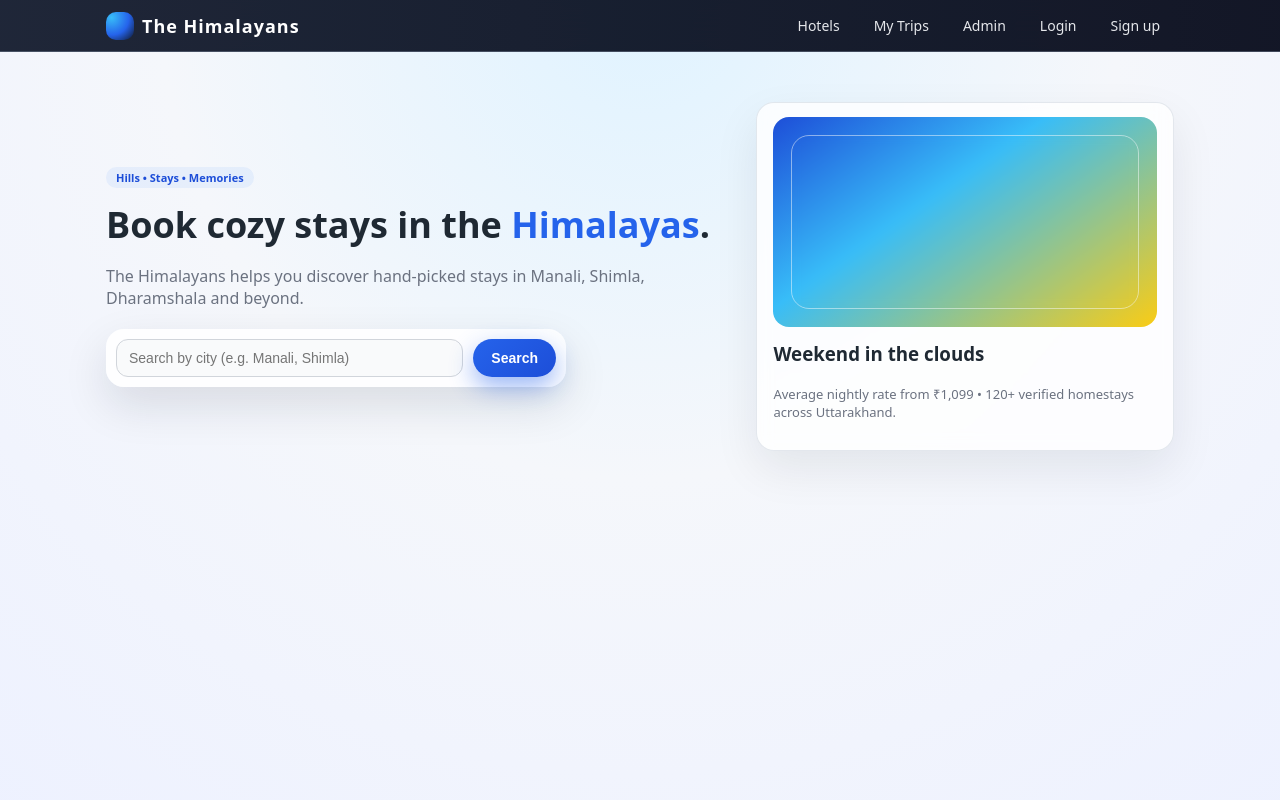
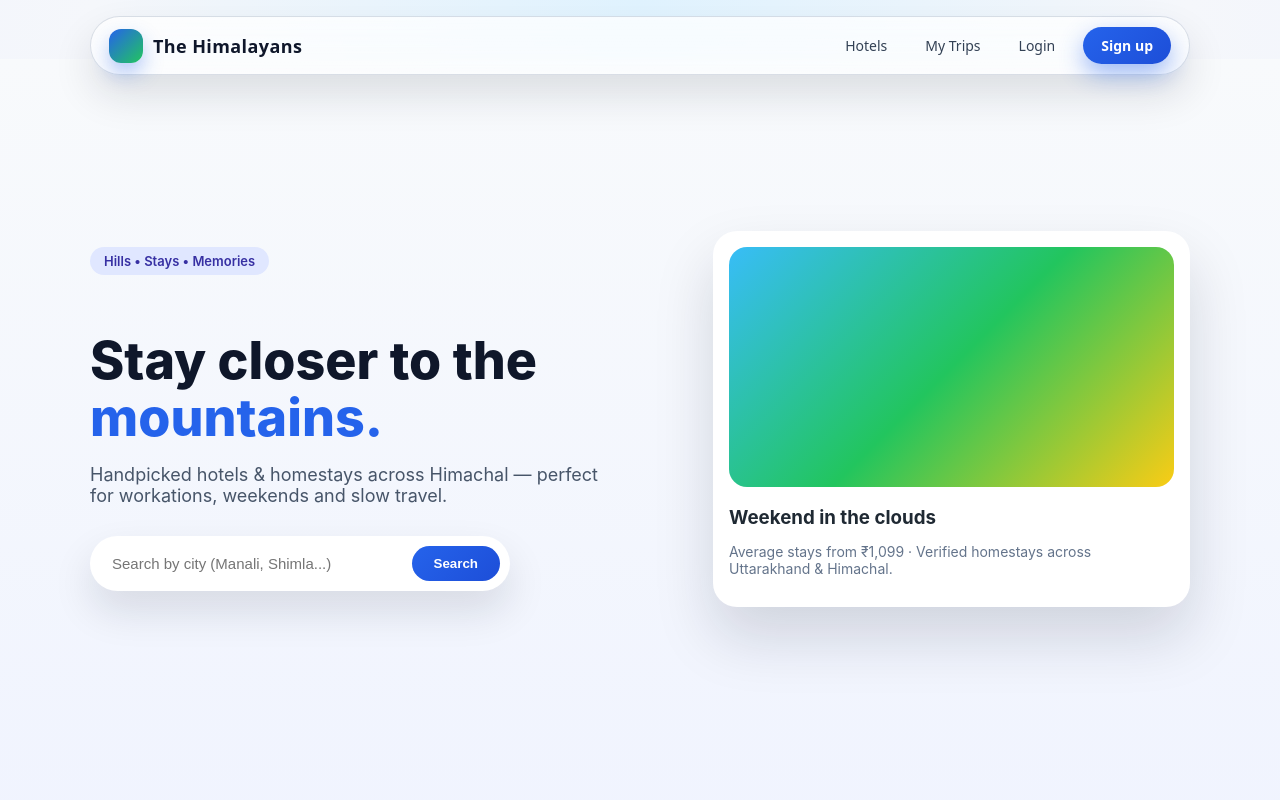
Before and after one commit to pamnautiyal-cpu/himstay, a React (Vite) app in the folder frontend/: page / in a window 1280 px wide. Shown: the top 800 px of the page. Built offline with nearby package versions, Linux system fonts and the light colour scheme.

Commit message:
Modern glass navbar redesign

```diff
--- a/frontend/src/components/Navbar.jsx
+++ b/frontend/src/components/Navbar.jsx
@@ -1,12 +1,14 @@
 import { Link, useLocation } from "react-router-dom";
 
-const navLinkStyle = (active) => ({
-  padding: "6px 14px",
+const linkStyle = (active) => ({
+  padding: "8px 16px",
   borderRadius: 999,
   fontSize: 14,
   fontWeight: 500,
-  color: active ? "#0f172a" : "#e5e7eb",
-  background: active ? "rgba(248, 250, 252, 0.92)" : "transparent",
+  color: active ? "#0f172a" : "#334155",
+  background: active ? "rgba(255,255,255,0.85)" : "transparent",
+  textDecoration: "none",
+  transition: "all 0.25s ease",
 });
 
 function Navbar() {
@@ -16,88 +18,109 @@ function Navbar() {
     <header
       style={{
         position: "sticky",
-        top: 0,
-        zIndex: 20,
-        backdropFilter: "blur(14px)",
-        background: "linear-gradient(to right, #0f172aee, #020617ee)",
-        borderBottom: "1px solid rgba(148, 163, 184, 0.35)",
+        top: 16,
+        zIndex: 50,
+        display: "flex",
+        justifyContent: "center",
+        pointerEvents: "none",
       }}
     >
       <nav
         style={{
+          pointerEvents: "auto",
+          width: "100%",
           maxWidth: 1100,
-          margin: "0 auto",
-          padding: "10px 16px",
+          margin: "0 16px",
+          padding: "10px 18px",
           display: "flex",
           alignItems: "center",
           justifyContent: "space-between",
+          borderRadius: 999,
+          background:
+            "linear-gradient(180deg, rgba(255,255,255,0.75), rgba(255,255,255,0.6))",
+          backdropFilter: "blur(16px)",
+          boxShadow:
+            "0 20px 40px rgba(15, 23, 42, 0.12)",
+          border: "1px solid rgba(148,163,184,0.35)",
         }}
       >
-        {/* Logo */}
+        {/* LOGO */}
         <Link
           to="/"
           style={{
             display: "flex",
             alignItems: "center",
-            gap: 8,
-            color: "white",
+            gap: 10,
             textDecoration: "none",
           }}
         >
           <span
             style={{
-              width: 28,
-              height: 28,
-              borderRadius: 10,
+              width: 34,
+              height: 34,
+              borderRadius: 12,
               background:
-                "radial-gradient(circle at 20% 20%, #38bdf8, #2563eb 55%, #0f172a 100%)",
-              display: "inline-block",
+                "linear-gradient(135deg, #2563eb, #22c55e)",
+              boxShadow:
+                "0 10px 20px rgba(37,99,235,0.35)",
             }}
           />
           <span
             style={{
-              fontWeight: 700,
-              letterSpacing: 1,
+              fontWeight: 800,
               fontSize: 18,
+              letterSpacing: 0.4,
+              color: "#0f172a",
             }}
           >
             The Himalayans
           </span>
         </Link>
 
-        {/* Links */}
-        <div style={{ display: "flex", gap: 6 }}>
+        {/* LINKS */}
+        <div
+          style={{
+            display: "flex",
+            alignItems: "center",
+            gap: 6,
+          }}
+        >
           <Link
             to="/hotels"
-            style={navLinkStyle(location.pathname === "/hotels")}
+            style={linkStyle(location.pathname === "/hotels")}
           >
             Hotels
           </Link>
 
           <Link
             to="/mytrips"
-            style={navLinkStyle(location.pathname === "/mytrips")}
+            style={linkStyle(location.pathname === "/mytrips")}
           >
             My Trips
           </Link>
 
           <Link
-            to="/admin/add-hotel"
-            style={navLinkStyle(location.pathname === "/admin/add-hotel")}
-          >
-            Admin
-          </Link>
-
-          <Link
             to="/login"
-            style={navLinkStyle(location.pathname === "/login")}
+            style={linkStyle(location.pathname === "/login")}
           >
             Login
           </Link>
 
           <Link
             to="/register"
-            style={navLinkStyle(location.pathname === "/register")}
+            style={{
+              marginLeft: 6,
+              padding: "9px 18px",
+              borderRadius: 999,
+              fontSize: 14,
+              fontWeight: 600,
+              color: "#fff",
+              textDecoration: "none",
+              background:
+                "linear-gradient(135deg, #2563eb, #1d4ed8)",
+              boxShadow:
+                "0 10px 25px rgba(37,99,235,0.45)",
+            }}
           >
             Sign up
           </Link>
--- a/frontend/src/pages/Home.jsx
+++ b/frontend/src/pages/Home.jsx
@@ -1,93 +1,188 @@
-import { useState } from "react";
-import { useNavigate } from "react-router-dom";
+import React from "react";
 
 function Home() {
-  const [city, setCity] = useState("");
-  const navigate = useNavigate();
-
-  const handleSearch = (e) => {
-    e.preventDefault();
-    if (!city.trim()) return;
-    navigate(`/hotels?city=${encodeURIComponent(city.trim())}`);
-  };
-
   return (
-    <div className="hs-app">
-      <div className="hs-container">
-        <section
+    <div
+      style={{
+        background: "linear-gradient(180deg, #f8fafc, #eef2ff)",
+        minHeight: "100vh",
+        fontFamily: "Inter, sans-serif",
+      }}
+    >
+      {/* HERO SECTION */}
+      <section
+        style={{
+          minHeight: "90vh",
+          display: "flex",
+          alignItems: "center",
+          justifyContent: "center",
+          padding: "0 20px",
+        }}
+      >
+        <div
           style={{
+            maxWidth: 1100,
+            width: "100%",
             display: "grid",
-            gridTemplateColumns: "minmax(0, 3fr) minmax(0, 2fr)",
-            gap: 24,
+            gridTemplateColumns: "1.1fr 0.9fr",
+            gap: 40,
             alignItems: "center",
-            marginTop: 26,
           }}
         >
+          {/* LEFT */}
           <div>
-            <div className="hs-pill">Hills • Stays • Memories</div>
-            <h1 style={{ fontSize: 36, margin: "12px 0 8px" }}>
-              Book cozy stays in the{" "}
-              <span style={{ color: "#2563eb" }}>Himalayas</span>.
+            <span
+              style={{
+                display: "inline-block",
+                padding: "6px 14px",
+                borderRadius: 999,
+                background: "#e0e7ff",
+                color: "#3730a3",
+                fontSize: 13,
+                fontWeight: 600,
+                marginBottom: 14,
+              }}
+            >
+              Hills • Stays • Memories
+            </span>
+
+            <h1
+              style={{
+                fontSize: 52,
+                lineHeight: 1.1,
+                fontWeight: 800,
+                color: "#0f172a",
+                marginBottom: 16,
+              }}
+            >
+              Stay closer to the <br />
+              <span style={{ color: "#2563eb" }}>mountains.</span>
             </h1>
-            <p className="hs-subtitle">
-              The Himalayans helps you discover hand-picked stays in Manali, Shimla,
-Dharamshala and beyond.
+
+            <p
+              style={{
+                fontSize: 18,
+                color: "#475569",
+                maxWidth: 520,
+                marginBottom: 30,
+              }}
+            >
+              Handpicked hotels & homestays across Himachal — perfect for
+              workations, weekends and slow travel.
             </p>
 
-            <form
-              onSubmit={handleSearch}
+            {/* SEARCH */}
+            <div
               style={{
                 display: "flex",
                 gap: 10,
+                background: "#fff",
                 padding: 10,
-                borderRadius: 18,
-                background: "rgba(255,255,255,0.9)",
-                boxShadow: "0 18px 45px rgba(15, 23, 42, 0.12)",
-                maxWidth: 460,
-                marginTop: 18,
+                borderRadius: 999,
+                boxShadow:
+                  "0 20px 40px rgba(15, 23, 42, 0.12)",
+                maxWidth: 420,
               }}
             >
               <input
-                className="hs-input"
-                placeholder="Search by city (e.g. Manali, Shimla)"
-                value={city}
-                onChange={(e) => setCity(e.target.value)}
+                placeholder="Search by city (Manali, Shimla...)"
+                style={{
+                  border: "none",
+                  outline: "none",
+                  flex: 1,
+                  fontSize: 15,
+                  paddingLeft: 12,
+                }}
               />
-              <button type="submit" className="hs-btn-primary">
+              <button
+                style={{
+                  background:
+                    "linear-gradient(135deg, #2563eb, #1d4ed8)",
+                  color: "#fff",
+                  border: "none",
+                  padding: "10px 22px",
+                  borderRadius: 999,
+                  fontWeight: 600,
+                  cursor: "pointer",
+                }}
+              >
                 Search
               </button>
-            </form>
+            </div>
           </div>
 
-          <div className="hs-card">
+          {/* RIGHT CARD */}
+          <div
+            style={{
+              background: "white",
+              borderRadius: 24,
+              padding: 16,
+              boxShadow:
+                "0 30px 60px rgba(15, 23, 42, 0.15)",
+            }}
+          >
             <div
               style={{
-                borderRadius: 16,
-                height: 210,
+                height: 240,
+                borderRadius: 18,
                 background:
-                  "linear-gradient(145deg, #1d4ed8, #38bdf8 40%, #facc15 100%)",
-                position: "relative",
-                overflow: "hidden",
+                  "linear-gradient(135deg, #38bdf8, #22c55e, #facc15)",
+                marginBottom: 18,
               }}
-            >
-              <div
-                style={{
-                  position: "absolute",
-                  inset: "18px",
-                  borderRadius: 18,
-                  border: "1px solid rgba(248,250,252,0.5)",
-                  backdropFilter: "blur(4px)",
-                }}
-              />
-            </div>
-            <h3 style={{ marginTop: 14 }}>Weekend in the clouds</h3>
-            <p className="hs-muted">
-              Average nightly rate from ₹1,099 • 120+ verified homestays across
-              Uttarakhand.
+            />
+            <h3 style={{ marginBottom: 6 }}>
+              Weekend in the clouds
+            </h3>
+            <p style={{ color: "#64748b", fontSize: 14 }}>
+              Average stays from ₹1,099 · Verified homestays
+              across Uttarakhand & Himachal.
             </p>
           </div>
-        </section>
-      </div>
+        </div>
+      </section>
+
+      {/* FEATURES */}
+      <section
+        style={{
+          maxWidth: 1100,
+          margin: "0 auto",
+          padding: "40px 20px 80px",
+          display: "grid",
+          gridTemplateColumns: "repeat(auto-fit, minmax(220px, 1fr))",
+          gap: 20,
+        }}
+      >
+        {[
+          {
+            title: "Handpicked Stays",
+            text: "Only quality-checked mountain homes",
+          },
+          {
+            title: "Best Prices",
+            text: "Direct deals with local hosts",
+          },
+          {
+            title: "Easy Booking",
+            text: "Fast, secure & hassle-free",
+          },
+        ].map((f, i) => (
+          <div
+            key={i}
+            style={{
+              background: "#fff",
+              borderRadius: 18,
+              padding: 24,
+              boxShadow:
+                "0 10px 30px rgba(15, 23, 42, 0.08)",
+            }}
+          >
+            <h4 style={{ marginBottom: 8 }}>{f.title}</h4>
+            <p style={{ color: "#64748b", fontSize: 14 }}>
+              {f.text}
+            </p>
+          </div>
+        ))}
+      </section>
     </div>
   );
 }
```
